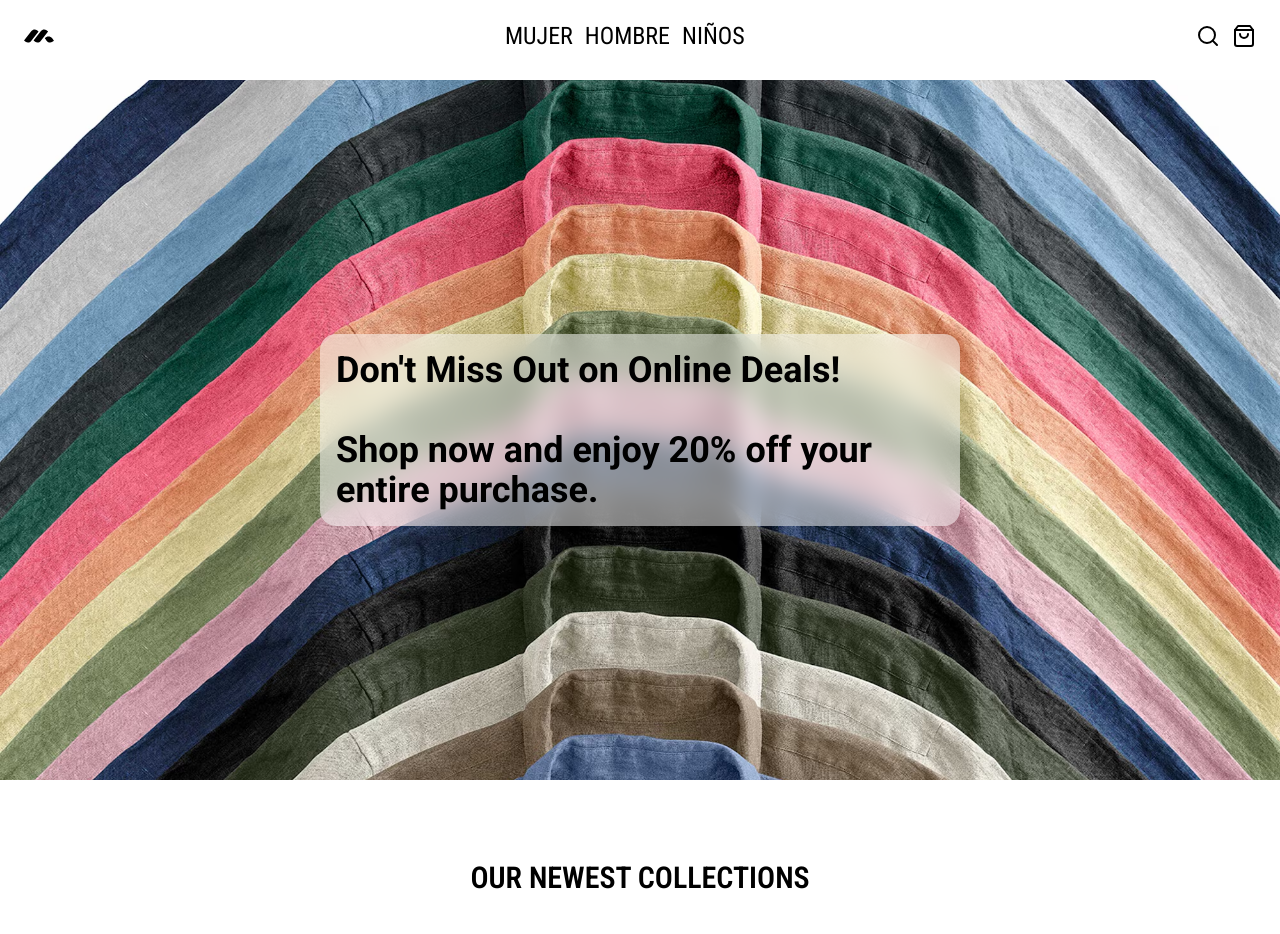
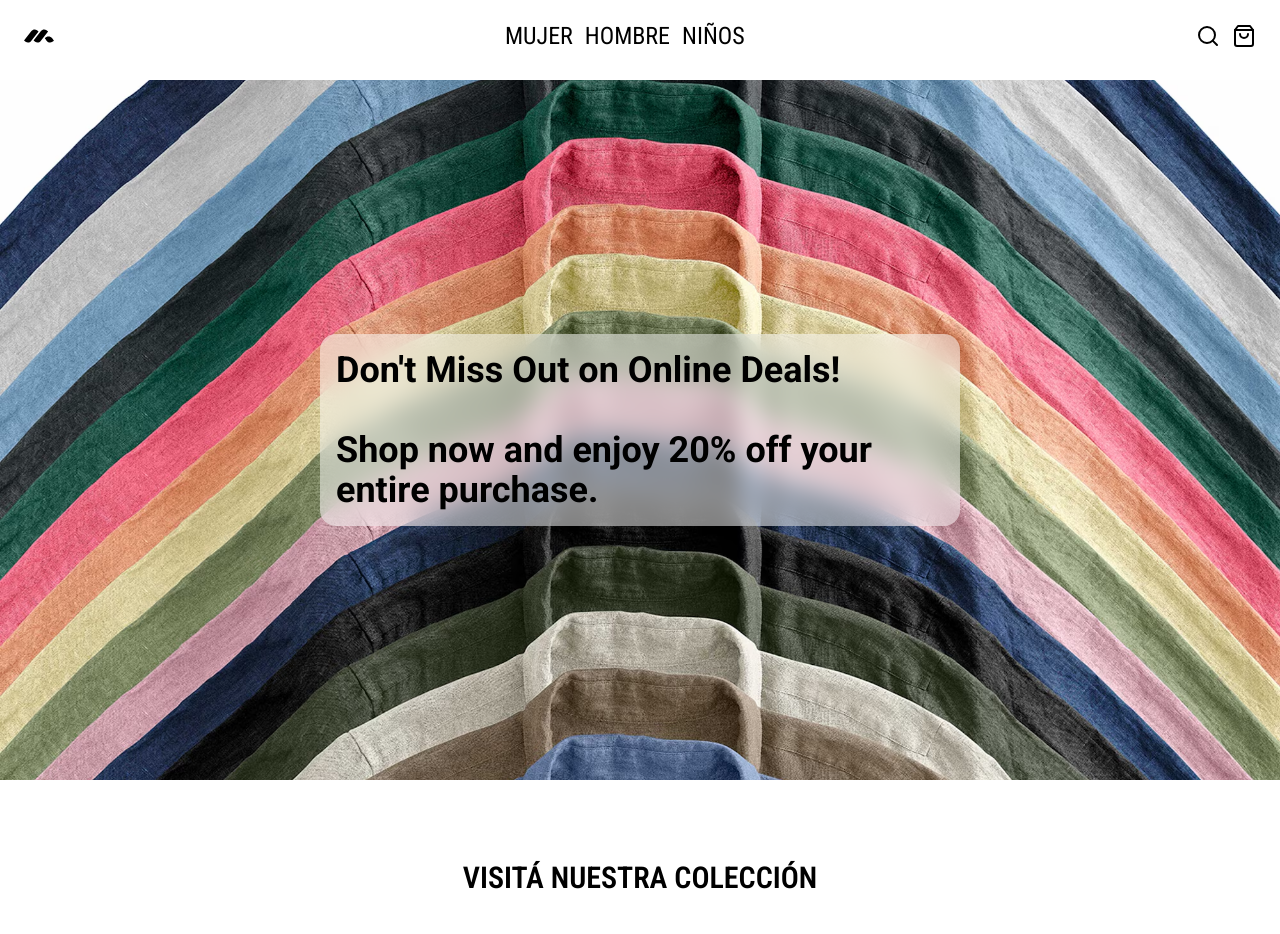
Before and after one commit to bebigomez/oiga-app-frontend, a React (Vite) app: page / in a window 1280 px wide. Shown: the top 934 px of the page. Built offline with nearby package versions, Linux system fonts and the light colour scheme; no server answers.

Commit message:
translate collections header

```diff
--- a/src/components/MainPage.jsx
+++ b/src/components/MainPage.jsx
@@ -48,7 +48,7 @@ const MainPage = () => {
       </section>
       <section className="mx-8">
         <h3 className="text-2xl md:text-3xl font-roboto-condensed font-semibold mb-10 text-center">
-          OUR NEWEST COLLECTIONS
+          VISITÁ NUESTRA COLECCIÓN
         </h3>
         <div className="grid md:grid-cols-3 gap-6 mb-20">
           {collections.map((item, index) => {
```
Also changed, not shown: 1 other file (tests, documents, lock files or other folders).
